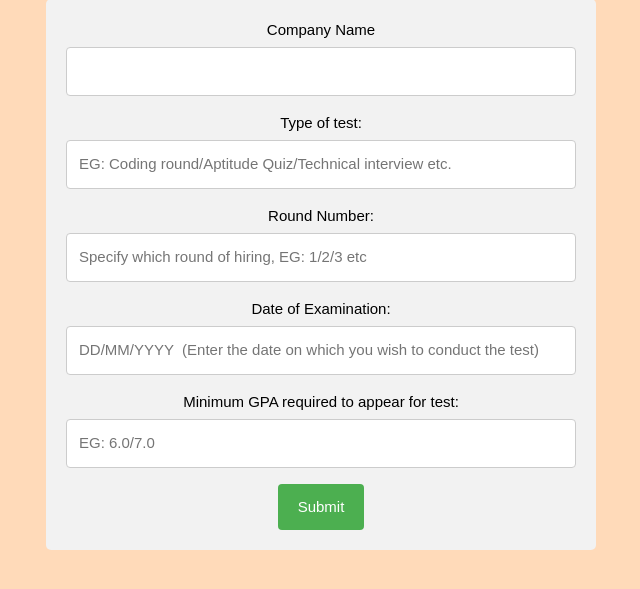
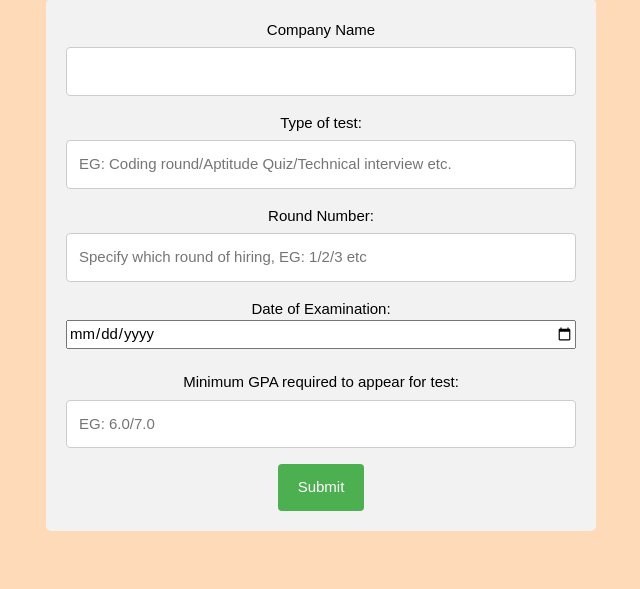
Before and after one commit to RahulMotipalle/PlacementPortal, a Django app: page /hiringtest/ in a window 1280 px wide. Shown: the part 170-759 px from the top of the page, without its empty margins (319-959 px from the left). Run offline with Django 3.2, Linux system fonts and the light colour scheme.

Commit message:
Add files via upload

```diff
--- a/home/templates/hiringtest.html
+++ b/home/templates/hiringtest.html
@@ -67,7 +67,7 @@ input[type=submit]:hover {
 	<!--COMPANY NAME LABEL-->
 	<label for="recruiter_name">Company Name</label>
      <!-- <input type="text" id="recruiter_name" name="recruiter_name" required placeholder="Your Company's Name"> -->
-     <input type="text" id="recruiter_name" name="recruiter_name" required readonly value="{{ recruiter_name }}">
+     <input type="text" id="recruiter_name" name="recruiter_name" required value="{{ recruiter_name }}">
 
 	<!--TEST TYPE LABEL-->
 	<label for="test_type">Type of test:</label>
@@ -75,11 +75,11 @@ input[type=submit]:hover {
 
 	<!--HIRING ROUND NUMBER LABEL-->
 	<label for="round_number">Round Number:</label>
-     <input type="text" id="round_number" name="round_number" required placeholder="Specify which round of hiring, EG: 1/2/3 etc">
+     <input type="text" id="round_number" name="round_number" required placeholder="Specify which round of hiring, EG: 1/2/3 etc"><br>
 
 	<!--TEST DATE LABEL-->
 	<label for="test_date">Date of Examination:</label>
-     <input type="text" id="test_date" name="test_date" required placeholder="DD/MM/YYYY  (Enter the date on which you wish to conduct the test)">
+     <input id="datefield" style="width:100%" type="date" min="2018-12-11" name="test_date"><br><br>
 
 
 	<!--MINIMUM GPA LABEL-->
--- a/home/templates/scheduleinterview.html
+++ b/home/templates/scheduleinterview.html
@@ -64,10 +64,10 @@ input[type=submit]:hover {
 	{%csrf_token %}
     <label for="recruiter">Company Name</label>
      <!--<input type="text" id="date" name="recruiter_name" required placeholder ="Your Company's Name"> -->
-     <input type="text" id="date" name="recruiter_name" required readonly value="{{ name }}">
-    <label for="date">Date</label>
+     <input type="text" id="date" name="recruiter_name" required value="{{ name }}">
+    <label for="date">Date</label><br>
      <!-- <input type="date" id="date" name="date" value="{{Interview.date|date:"Y-m-d" }}"> -->
-     <input type="text" id="date" name="date" required placeholder="DD/MM/YYYY">
+     <input id="datefield" style="width:100%" type="date" min="2018-12-11" name="date"><br><br>
 	<label for="start_time">Start Time</label>
      <input type="text" id="start_time" name="start_time" required placeholder="HH:MM (type in 24 hour format)">
 	<label for="end_time">End Time</label>
```
Also changed, not shown: home/templates/addrecord.html (line endings or trailing spaces).
